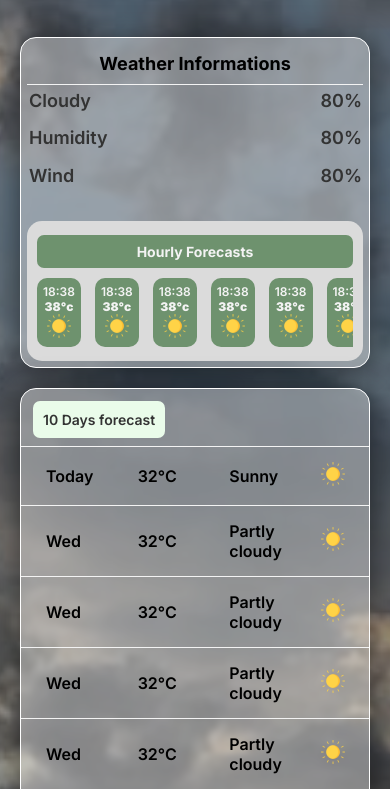
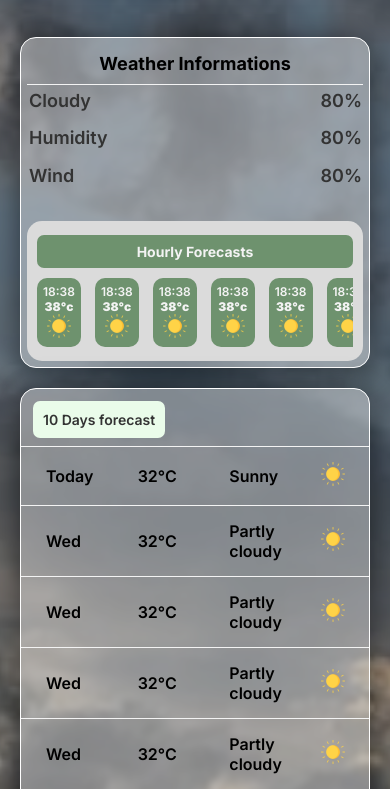
Before and after one commit to Whizfarsh/skycastweatherAPP, a plain HTML site: page index.html in a window 390 px wide. Shown: the part 250-1039 px from the top of the page. Drawn offline with nearby package versions, Linux system fonts and the light colour scheme; no server answers.

Commit message:
made some adjustment to the background image

```diff
--- a/index.html
+++ b/index.html
@@ -10,7 +10,7 @@
   </head>
   <body>
     <section class="skycast-main">
-      <div class="skycastmain-body">
+      <div class="skycastmain-body" id="background-section">
         <nav class="SC-desktop-menu">
           <p class="logo">Skycast APP</p>
           <div class="SC-large-search">
--- a/mediaqueries.css
+++ b/mediaqueries.css
@@ -90,9 +90,6 @@
 }
 @media (max-width: 28rem) {
   /* */
-  .skycastmain-body {
-    height: 193vh;
-  }
   /*  */
   /* .searchwithothers {
     width: auto;
--- a/script.js
+++ b/script.js
@@ -50,3 +50,37 @@ draggableElement.addEventListener('touchmove', e => {
 draggableElement.addEventListener('touchend', () => {
   startX = null;
 });
+
+//
+const deviceWidth = window.innerWidth;
+console.log('the device width is:', deviceWidth);
+// Get the height of the entire document (including content outside the viewport)
+const totalPageHeight = Math.max(
+  document.body.scrollHeight,
+  document.body.offsetHeight,
+  document.documentElement.clientHeight,
+  document.documentElement.scrollHeight,
+  document.documentElement.offsetHeight
+);
+
+console.log('Total page height:', totalPageHeight, 'px');
+
+function setHeight(percentagevalue) {
+  const backgroundSection = document.querySelector('.skycastmain-body');
+  console.log(backgroundSection.clientHeight);
+  const windowHeight = window.innerHeight;
+  console.log(`the height is: ${windowHeight}`);
+  // backgroundSection.style.height = windowHeight + 'px';
+  const newH = totalPageHeight + totalPageHeight * percentagevalue;
+  backgroundSection.style.height = newH + 'px';
+  console.log(backgroundSection.clientHeight);
+}
+
+// Call the function on page load and window resize
+if (deviceWidth <= 700) {
+  window.addEventListener('load', setHeight(0.03));
+  window.addEventListener('resize', setHeight(0.03));
+} else {
+  window.addEventListener('load', setHeight(0.001));
+  window.addEventListener('resize', setHeight(0.001));
+}
```
